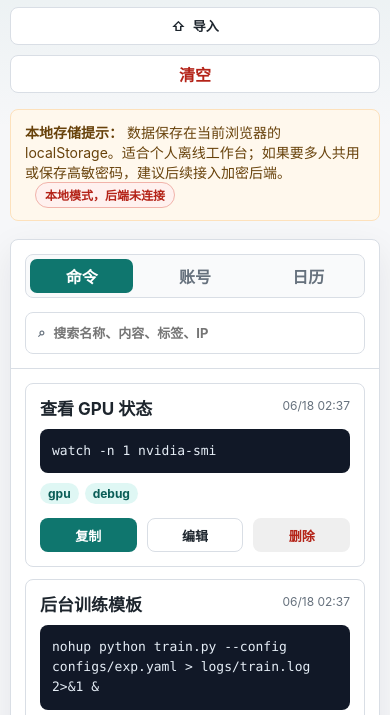
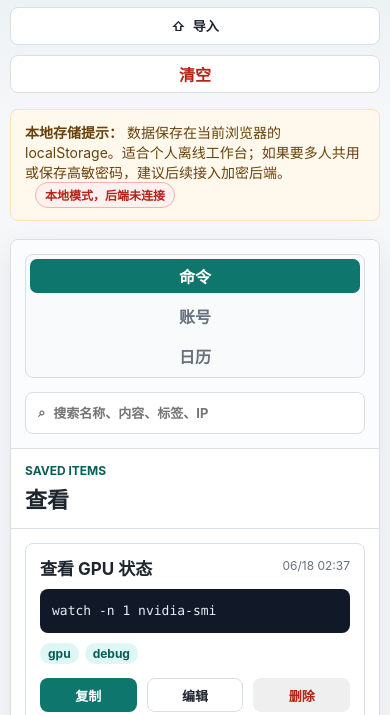
Before and after one commit to vikawq/personal_workspace, a website built with Vite: page index.html in a window 390 px wide. Shown: the part 129-844 px from the top of the page. Built offline with nearby package versions, Linux system fonts and the light colour scheme; files whose address does not match are found by name.

Commit message:
optimize ui display

```diff
--- a/index.html
+++ b/index.html
@@ -35,7 +35,7 @@
       </section>
 
       <section class="workspace">
-        <div class="list-head">
+        <aside class="workspace-sidebar" aria-label="查看类型和搜索">
           <div class="tabs" role="tablist" aria-label="工作台列表">
             <button class="tab active" data-tab="commands" type="button">命令</button>
             <button class="tab" data-tab="credentials" type="button">账号</button>
@@ -45,10 +45,18 @@
             <span aria-hidden="true">⌕</span>
             <input id="searchInput" type="search" placeholder="搜索名称、内容、标签、IP" />
           </label>
-        </div>
-        <div class="list" id="list"></div>
-        <div class="empty" id="emptyState" hidden>
-          暂无内容，先从下面的表单保存一条。
+        </aside>
+        <div class="workspace-content">
+          <div class="list-head">
+            <div>
+              <p class="section-kicker">Saved Items</p>
+              <h2>查看</h2>
+            </div>
+          </div>
+          <div class="list" id="list"></div>
+          <div class="empty" id="emptyState" hidden>
+            暂无内容，先从下面的表单保存一条。
+          </div>
         </div>
       </section>
 
--- a/src/main.ts
+++ b/src/main.ts
@@ -178,7 +178,6 @@ function renderCredential(item: CredentialItem): HTMLElement {
     ["IP / Host", item.host],
     ["用户名", item.username],
     ["端口", item.port || "22"],
-    ["密码", item.password ? "••••••••" : "未保存"],
   ].forEach(([label, value]) => {
     const cell = document.createElement("div");
     const key = document.createElement("span");
--- a/src/styles.css
+++ b/src/styles.css
@@ -296,8 +296,23 @@ textarea:focus {
 }
 
 .workspace {
+  display: grid;
+  grid-template-columns: 220px minmax(0, 1fr);
   min-height: 420px;
   overflow: hidden;
+}
+
+.workspace-sidebar {
+  display: flex;
+  flex-direction: column;
+  gap: 14px;
+  padding: 14px;
+  border-right: 1px solid var(--line);
+  background: #fbfcfd;
+}
+
+.workspace-content {
+  min-width: 0;
 }
 
 .list-head {
@@ -308,6 +323,8 @@ textarea:focus {
 }
 
 .tabs {
+  display: grid;
+  gap: 6px;
   padding: 4px;
   border: 1px solid var(--line);
   border-radius: 8px;
@@ -315,7 +332,8 @@ textarea:focus {
 }
 
 .tab {
-  min-width: 74px;
+  width: 100%;
+  min-width: 0;
   height: 34px;
   border-radius: 7px;
   background: transparent;
@@ -332,7 +350,7 @@ textarea:focus {
   display: flex;
   align-items: center;
   gap: 8px;
-  width: min(430px, 100%);
+  width: 100%;
   height: 42px;
   padding: 0 12px;
   border: 1px solid var(--line);
@@ -422,7 +440,7 @@ pre {
 
 .credential-grid {
   display: grid;
-  grid-template-columns: repeat(2, minmax(0, 1fr));
+  grid-template-columns: 1fr;
   gap: 9px;
 }
 
@@ -521,6 +539,10 @@ pre {
     grid-template-columns: 1fr;
   }
 
+  .workspace {
+    grid-template-columns: 180px minmax(0, 1fr);
+  }
+
   .panel {
     min-height: auto;
   }
@@ -537,6 +559,16 @@ pre {
   .item-card {
     align-items: stretch;
     flex-direction: column;
+  }
+
+  .workspace {
+    display: flex;
+    flex-direction: column;
+  }
+
+  .workspace-sidebar {
+    border-right: 0;
+    border-bottom: 1px solid var(--line);
   }
 
   .topbar,
```
